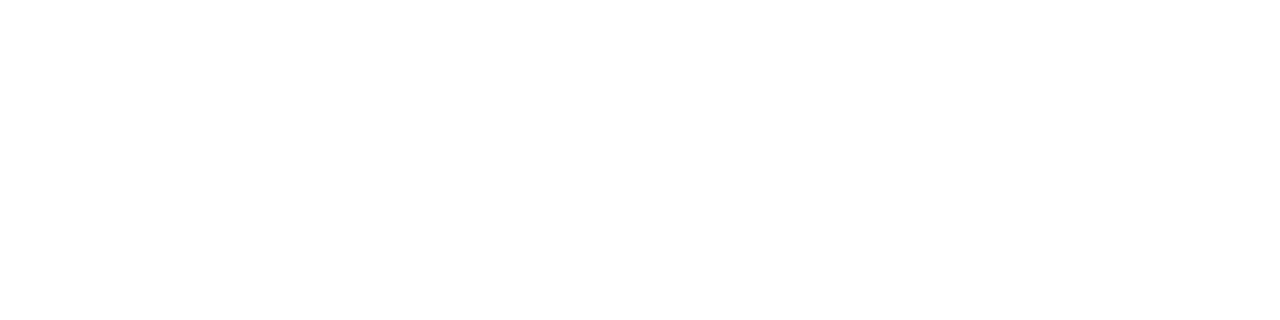
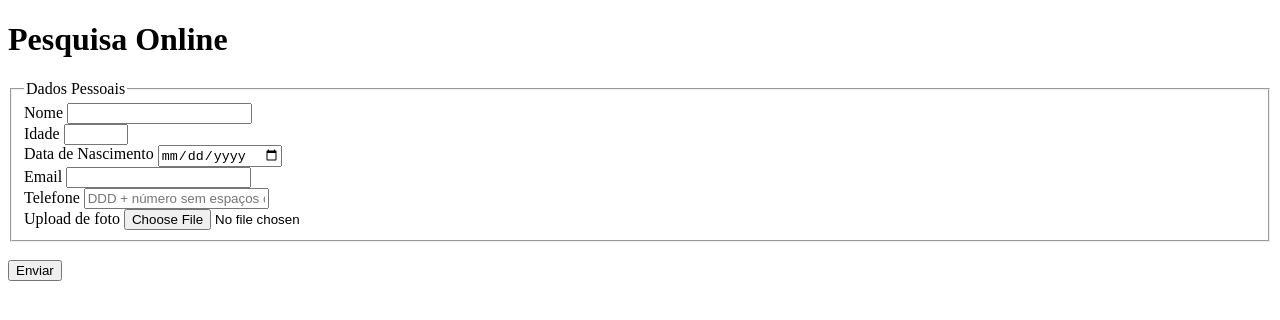
Before and after one commit to lucascontieri/pagina-formulario-culturama, a plain HTML site: page index.html in a window 1280 px wide. Drawn offline with Linux system fonts and the light colour scheme.

Commit message:
feat: cria sessão de dados pessoais

```diff
--- a/index.html
+++ b/index.html
@@ -1,11 +1,48 @@
 <!DOCTYPE html>
 <html lang="pt-BR">
+
 <head>
     <meta charset="UTF-8">
     <meta name="viewport" content="width=device-width, initial-scale=1.0">
     <title>Formulario Culturama </title>
 </head>
+
 <body>
+    <header>
+        <h1>Pesquisa Online</h1>
+        <section>
+            <form action="" method="get">
+                <!-- Indicando para o browser que todos os elementos representam
+                um conjunto de elementos que possuem relação entre si semanticamente -->
+                <fieldset>
+                    <!-- Dados Pessoais -->
+                    <legend>Dados Pessoais</legend>
+                    <label for="userName">Nome</label>
+                    <input type="text" name="userName" required>
+                    <br>
+                    <label for="userAge">Idade</label>
+                    <input type="number" name="UserAge" min="12" max="100" required>
+                    <br>
+                    <label for="birthDate">Data de Nascimento</label>
+                    <input type="date" name="birthDate">
+                    <br>
+                    <label for="userEmail">Email</label>
+                    <input type="email" name="userEmail" required>
+                    <br>
+                    <label for="userPhoneNumber">Telefone</label>
+                    <!-- Passando regras para o prenchimento do input de telefone, denominado de Pattern -->
+                    <input type="tel" name="userPhoneNumber" pattern="[0-9]{11}"
+                        placeholder="DDD + número sem espaços ou hífen">
+                    <br>
+                    <label for="userImage">Upload de foto</label>
+                    <input type="file" accept="image/*" name="userImage">
+                </fieldset>
 
+                <br>
+                <button type="submit">Enviar</button>
+            </form>
+        </section>
+    </header>
 </body>
+
 </html>
```
